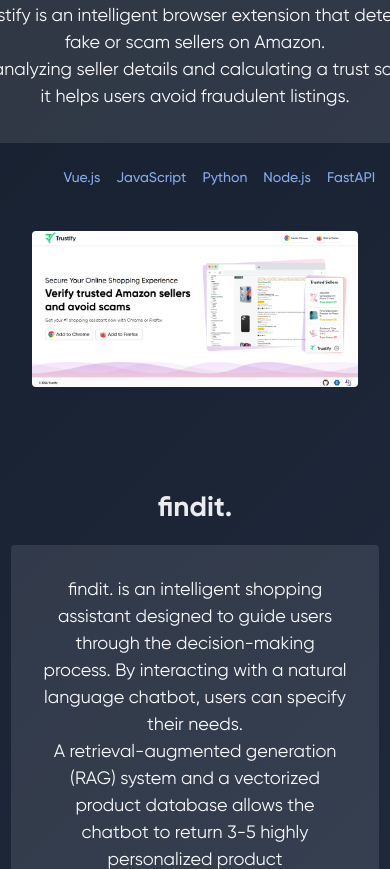
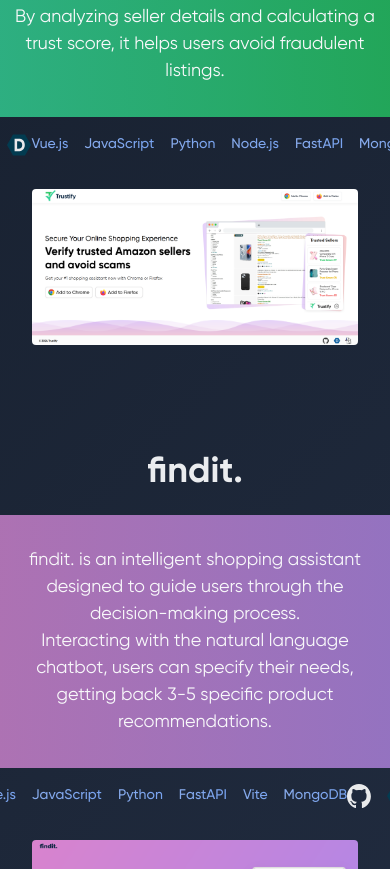
Before and after one commit to Hololm/portfolio, a Vue app in the folder frontend/: page / in a window 390 px wide. Shown: the part 2540-3409 px from the top of the page. Built offline with nearby package versions, Linux system fonts and the light colour scheme.

Commit message:
projects section finished

```diff
--- a/frontend/src/components/DownArrow.vue
+++ b/frontend/src/components/DownArrow.vue
@@ -24,7 +24,6 @@
 .scroll-arrow {
   width: 40px;
   height: 40px;
-  cursor: pointer;
 }
 
 .scroll-arrow svg {
--- a/frontend/src/components/ExperienceSection.vue
+++ b/frontend/src/components/ExperienceSection.vue
@@ -19,8 +19,11 @@
         { name: 'Vite' },
         { name: 'MongoDB' }
       ]"
+      gradientStart="rgba(88,94,240,0.7)"
+      gradientEnd="rgba(40,47,150,1)"
       imageSrc="/assets/lighthouse.png"
       imageAlt="Lighthouse Project"
+      githubLink="https://github.com/Hololm/reverse-beeper"
     />
 
     <!-- Project 2-->
@@ -39,17 +42,19 @@
         { name: 'JavaScript' },
         { name: 'Vue.js' },
       ]"
+      gradientStart="rgb(52,211,153,0.8)"
+      gradientEnd="rgba(35,197,94,0.8)"
       imageSrc="/assets/trustify.png"
-      imageAlt="trustify project"
-                      githubLink="https://github.com/yourproject"
-      devpostLink="https://devpost.com/yourproject"
+      imageAlt="Trustify project"
+      githubLink="https://github.com/Hololm/hacksoda-2024"
+      devpostLink="https://devpost.com/software/trustify-ul8n07"
     />
     <!-- Project 3-->
     <ProjectComponent
     title="findit."
       :description="[
-        'findit. is an intelligent shopping assistant designed to guide users through the decision-making process. By interacting with a natural language chatbot, users can specify their needs.',
-        'A retrieval-augmented generation (RAG) system and a vectorized product database allows the chatbot to return 3-5 highly personalized product recommendations.'
+        'findit. is an intelligent shopping assistant designed to guide users through the decision-making process.',
+        'Interacting with the natural language chatbot, users can specify their needs, getting back 3-5 specific product recommendations.'
       ]"
       :technologies="[
         { name: 'Vue.js' },
@@ -61,12 +66,15 @@
       ]"
       imageSrc="/assets/findit.png"
       imageAlt="findit. project"
+      gradientStart="rgb(211,133,209,0.8)"
+      gradientEnd="rgba(176,133,226,0.8)"
+      githubLink="https://github.com/ZacharyHampton/sunhacks-2024"
+      devpostLink="https://devpost.com/software/findit-lhqfgr"
     />
   </div>
 </template>
 
 <style scoped>
-
 .experience-title {
   padding-top: 60px;
   padding-bottom: 60px;
@@ -94,6 +102,7 @@
   width: 100%;
   border-radius: 4px;
   transition: transform 0.3s ease;
+  z-index: 0;
 }
 
 .project-image:hover img {
--- a/frontend/src/components/ProjectComponent.vue
+++ b/frontend/src/components/ProjectComponent.vue
@@ -12,16 +12,24 @@
   reverse?: boolean;
   githubLink?: string;
   devpostLink?: string;
+  gradientStart?: string; // Add these two new props
+  gradientEnd?: string;
 }
 
-defineProps<Props>();
+const props = withDefaults(defineProps<Props>(), {
+  gradientStart: 'rgba(255, 255, 255, 0.1)', // Default values
+  gradientEnd: 'rgba(255, 255, 255, 0.1)'
+});
 </script>
 
 <template>
   <div class="project-row" :class="{ reverse }">
     <div class="project-content">
       <h3 class="project-title">{{ title }}</h3>
-      <div class="project-description">
+            <div class="project-description"
+           :style="{
+             background: `linear-gradient(to right, ${gradientStart}, ${gradientEnd})`
+           }">
         <p v-for="(paragraph, index) in description" :key="index">
           {{ paragraph }}
         </p>
@@ -64,11 +72,18 @@
 .project-tech-container {
   display: flex;
   align-items: center;
-  gap: 4rem;
+  justify-content: space-between;
+  width: 100%;
 }
+
 
 .project-tech-container.reverse {
   flex-direction: row-reverse;
+}
+
+.project-tech-container.reverse .project-social-icons {
+  margin-left: 0; /* Reset right margin when reversed */
+  margin-right: auto; /* Push to left when reversed */
 }
 
 .project-tech {
@@ -84,6 +99,7 @@
   display: flex;
   gap: 1rem;
   align-items: center;
+  margin-left: auto; /* Default: push to right */
 }
 
 .social-icon {
@@ -103,7 +119,9 @@
 }
 
 .project-tech span {
-  color: #88ABEC;
+  background: linear-gradient(to right, #88ABEC 0%, #78a3ef 100%);
+  -webkit-text-fill-color: transparent;
+            -webkit-background-clip: text;
   font-size: 14px;
   font-family: "Gilroy Medium", serif;
 }
@@ -114,7 +132,7 @@
 }
 
 .project-title {
-  font-size: 28px;
+  font-size: 36px;
   color: #eaecef;
   margin-bottom: 1rem;
   font-family: "Gilroy Bold", serif;
@@ -155,18 +173,22 @@
     text-align: center;
   }
 
-  .project-tech-container {
-    flex-direction: column;
-    align-items: center;
-  }
+.project-tech-container {
+  display: flex;
+  align-items: center;
+  justify-content: space-between;
+  width: 100%;
+}
 
   .project-tech {
     justify-content: center;
   }
 
-  .project-social-icons {
-    justify-content: center;
-    margin-top: 1rem;
-  }
+.project-social-icons {
+  display: flex;
+  gap: 1rem;
+  align-items: center;
+  margin-left: auto; /* Default: push to right */
+}
 }
 </style>
```
